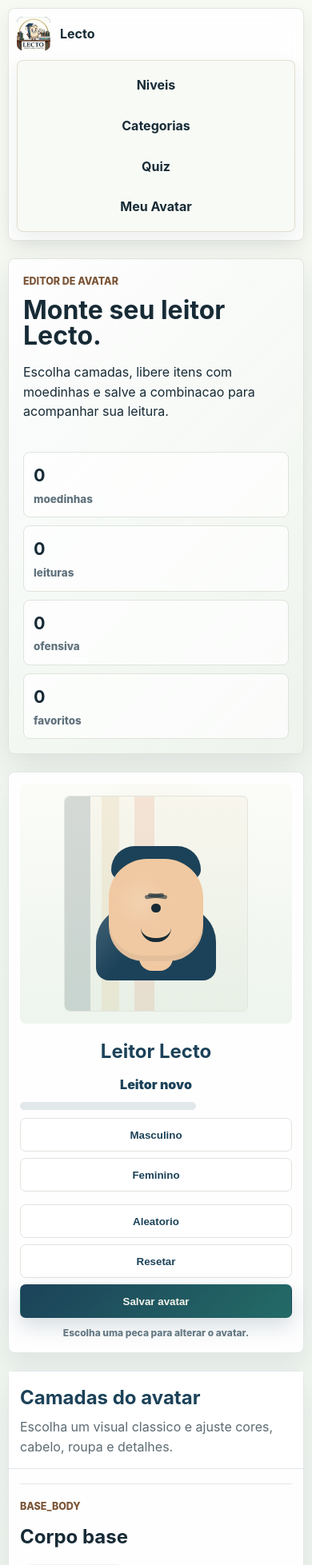
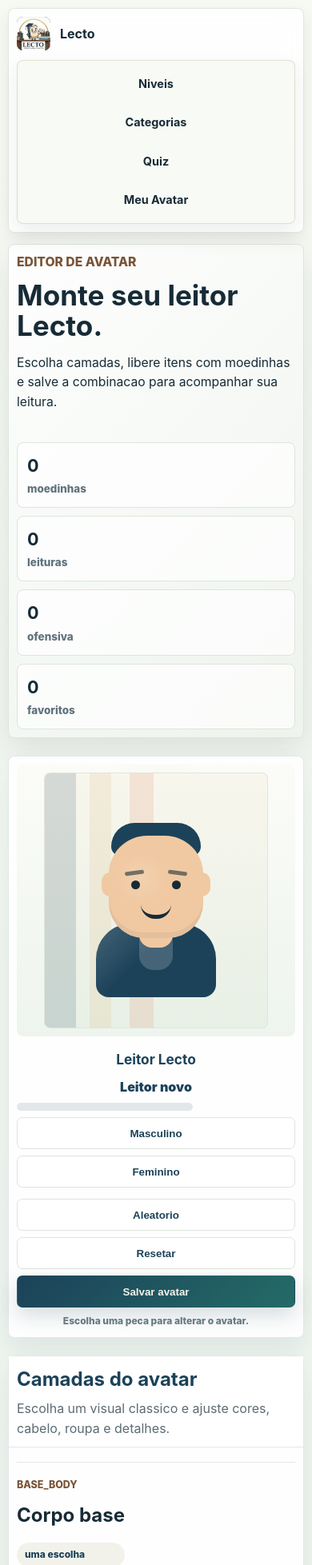
Before and after one commit to EsterLuiza25/Lecto, a Django app: page /avatar/ in a window 390 px wide. Shown: the top 1957 px of the page at 80% size. Run offline with Django 5.2, Linux system fonts and the light colour scheme; data that the repository does not hold is empty; parts of the project's set-up code (start-up, migrations or seed data) failed here and were passed over.

Commit message:
Atualização

```diff
--- a/lecto/settings.py
+++ b/lecto/settings.py
@@ -228,6 +228,7 @@ STORAGES = {
 
 MEDIA_URL = 'media/'
 MEDIA_ROOT = BASE_DIR / 'media'
+SERVE_MEDIA = env_bool("DJANGO_SERVE_MEDIA", DEBUG)
 
 LOGIN_URL = 'login'
 LOGIN_REDIRECT_URL = 'profile'
--- a/lecto/urls.py
+++ b/lecto/urls.py
@@ -27,5 +27,5 @@ urlpatterns = [
     path('quiz/', include('quiz.urls')),
 ]
 
-if settings.DEBUG:
+if settings.SERVE_MEDIA:
     urlpatterns += static(settings.MEDIA_URL, document_root=settings.MEDIA_ROOT)
--- a/static/css/site.css
+++ b/static/css/site.css
@@ -19,6 +19,10 @@
     box-sizing: border-box;
 }
 
+html {
+    overflow-x: hidden;
+}
+
 body {
     margin: 0;
     background:
@@ -27,6 +31,7 @@ body {
     color: var(--ink);
     font-family: Inter, ui-sans-serif, system-ui, -apple-system, BlinkMacSystemFont, "Segoe UI", Arial, sans-serif;
     line-height: 1.55;
+    overflow-x: hidden;
 }
 
 a {
@@ -1953,6 +1981,7 @@ main,
     grid-template-columns: minmax(280px, 360px) minmax(0, 1fr);
     gap: 22px;
     align-items: start;
+    min-width: 0;
 }
 
 .avatar-builder-card,
@@ -1975,6 +2004,7 @@ main,
     display: grid;
     place-items: center;
     min-height: 360px;
+    width: 100%;
     border-radius: 8px;
     background:
         radial-gradient(circle at 50% 30%, rgba(217, 185, 126, 0.16), transparent 7rem),
@@ -1985,6 +2015,7 @@ main,
 .avatar-layer-canvas {
     position: relative;
     width: min(280px, 82vw);
+    max-width: 100%;
     aspect-ratio: 7 / 8;
     display: grid;
     place-items: center;
@@ -2018,10 +2049,13 @@ main,
     width: 100%;
     height: 100%;
     display: block;
+    max-width: 100%;
+    pointer-events: none;
 }
 
 .avatar-preview-large--classic {
-    width: min(280px, 100%);
+    width: 280px;
+    max-width: 100%;
     height: 320px;
 }
 
@@ -2079,6 +2113,7 @@ main,
     padding: 20px;
     display: grid;
     gap: 18px;
+    min-width: 0;
     max-height: calc(100vh - 128px);
     overflow-y: auto;
     overscroll-behavior: contain;
@@ -2462,6 +2501,10 @@ main,
         overflow: visible;
         overscroll-behavior: auto;
     }
+
+    .avatar-hero--modern {
+        align-items: start;
+    }
 }
 
 @media (max-width: 640px) {
@@ -2479,6 +2522,49 @@ main,
     .site-header {
         gap: 12px;
         padding: 10px;
+        position: static;
+    }
+
+    .site-footer {
+        gap: 8px;
+        padding-bottom: 86px;
+        text-align: center;
+    }
+
+    .mascot-corner {
+        right: 10px;
+        bottom: 10px;
+        width: auto;
+    }
+
+    .mascot-button {
+        width: 64px;
+        min-height: 64px;
+        padding: 6px;
+        border-radius: 999px;
+    }
+
+    .mascot-button img {
+        width: 48px;
+        height: 38px;
+        border-radius: 999px;
+    }
+
+    .mascot-button span {
+        position: absolute;
+        width: 1px;
+        height: 1px;
+        overflow: hidden;
+        clip: rect(0 0 0 0);
+        white-space: nowrap;
+    }
+
+    .mascot-chat {
+        width: min(300px, calc(100vw - 20px));
+    }
+
+    body.avatar-screen .mascot-corner {
+        display: none;
     }
 
     .main-nav {
@@ -2492,6 +2578,7 @@ main,
         min-width: 0;
         padding: 10px 8px;
         text-align: center;
+        font-size: 0.9rem;
     }
 
     .hero-panel,
@@ -2541,6 +2628,21 @@ main,
         padding: 18px;
     }
 
+    .avatar-hero h1,
+    .avatar-hero--modern h1,
+    .quiz-intro h1,
+    .hero-panel h1,
+    .section-heading h1 {
+        font-size: clamp(1.75rem, 9vw, 2.35rem);
+        line-height: 1.08;
+    }
+
+    .avatar-hero p,
+    .quiz-intro p,
+    .hero-panel p {
+        font-size: 0.98rem;
+    }
+
     .avatar-stats-strip {
         grid-template-columns: repeat(2, minmax(0, 1fr));
     }
@@ -2551,15 +2653,15 @@ main,
     }
 
     .avatar-layer-stage {
-        min-height: 320px;
+        min-height: 350px;
     }
 
     .avatar-layer-canvas {
-        width: min(250px, 78vw);
+        width: min(280px, 100%);
     }
 
     .avatar-preview-large--classic {
-        height: 292px;
+        height: 320px;
     }
 
     .avatar-preset-switch,
@@ -2575,9 +2677,32 @@ main,
     .avatar-shop-grid {
         grid-template-columns: 1fr;
     }
+
+    .avatar-shop-option {
+        grid-template-columns: 40px minmax(0, 1fr);
+        gap: 9px;
+        padding: 11px;
+    }
+
+    .avatar-shop-art {
+        width: 40px;
+    }
+
+    .avatar-shop-state {
+        width: 100%;
+        border-radius: 6px;
+    }
+
+    .profile-list__item {
+        align-items: start;
+    }
 }
 
 @media (max-width: 420px) {
+    main {
+        padding: 14px 0 32px;
+    }
+
     .brand {
         width: 100%;
     }
@@ -2595,14 +2720,58 @@ main,
     }
 
     .avatar-layer-stage {
-        min-height: 300px;
+        min-height: 340px;
     }
 
     .avatar-layer-canvas {
-        width: min(230px, 76vw);
+        width: min(280px, 100%);
     }
 
     .avatar-preview-large--classic {
-        height: 270px;
-    }
-}
+        height: 320px;
+    }
+
+    .avatar-builder-card,
+    .avatar-shop,
+    .avatar-panel,
+    .avatar-hero--modern {
+        padding: 10px;
+    }
+
+    .avatar-shop-head {
+        margin: -10px -10px 0;
+        padding: 10px;
+    }
+
+    .button,
+    .nav-cta {
+        min-height: 40px;
+        padding: 9px 12px;
+    }
+
+    .avatar-builder-card__body {
+        gap: 8px;
+    }
+
+    .avatar-builder-card__body h2 {
+        font-size: 1.08rem;
+    }
+
+    .avatar-rank {
+        margin: 0;
+    }
+}
+
+@media (max-width: 340px) {
+    main,
+    .site-header,
+    .site-footer,
+    .messages {
+        width: min(100% - 12px, 1240px);
+    }
+
+    .avatar-preview-large--classic {
+        transform: scale(0.94);
+        transform-origin: center;
+    }
+}
--- a/templates/base.html
+++ b/templates/base.html
@@ -4,10 +4,20 @@
 <head>
     <meta charset="utf-8">
     <meta name="viewport" content="width=device-width, initial-scale=1">
-    <title>{% block title %}Lecto{% endblock %}</title>
-    <link rel="stylesheet" href="{% static 'css/site.css' %}?v=20260506-responsive1">
+    <title>{% block title %}Lecto - ingl&ecirc;s gamificado por n&iacute;vel e categoria{% endblock %}</title>
+    <meta name="description" content="{% block meta_description %}Pratique ingl&ecirc;s com textos por n&iacute;vel e categoria, quizzes personalizados, vocabul&aacute;rio destacado, moedinhas e avatar para acompanhar sua evolu&ccedil;&atilde;o.{% endblock %}">
+    <meta property="og:type" content="website">
+    <meta property="og:site_name" content="Lecto">
+    <meta property="og:title" content="{% block og_title %}Lecto - ingl&ecirc;s gamificado por n&iacute;vel e categoria{% endblock %}">
+    <meta property="og:description" content="{% block og_description %}Textos curtos, quizzes personalizados, vocabul&aacute;rio destacado e avatar gamificado para evoluir no ingl&ecirc;s todos os dias.{% endblock %}">
+    <meta property="og:url" content="{{ request.build_absolute_uri }}">
+    <meta property="og:image" content="{{ request.scheme }}://{{ request.get_host }}{% static 'img/alexandrinho-web.png' %}">
+    <meta name="twitter:card" content="summary_large_image">
+    <meta name="twitter:title" content="{% block twitter_title %}Lecto - ingl&ecirc;s gamificado por n&iacute;vel e categoria{% endblock %}">
+    <meta name="twitter:description" content="{% block twitter_description %}Leia, responda quizzes, ganhe moedinhas e personalize seu avatar enquanto pratica ingl&ecirc;s no seu ritmo.{% endblock %}">
+    <link rel="stylesheet" href="{% static 'css/site.css' %}?v=20260507-mobileavatar3">
 </head>
-<body>
+<body class="{% block body_class %}{% endblock %}">
     <header class="site-header">
         <a class="brand" href="{% url 'home' %}">
             <span class="brand-mark">
@@ -62,6 +72,6 @@
         <span>Lecto com Alexandrinho</span>
         <span>Textos em ingles para leitores brasileiros.</span>
     </footer>
-    <script src="{% static 'js/lecto.js' %}?v=20260506-launchclean2" defer></script>
+    <script src="{% static 'js/lecto.js' %}?v=20260507-mobileavatar3" defer></script>
 </body>
 </html>
--- a/templates/core/avatar.html
+++ b/templates/core/avatar.html
@@ -2,6 +2,7 @@
 {% load static %}
 
 {% block title %}Meu Avatar - Lecto{% endblock %}
+{% block body_class %}avatar-screen{% endblock %}
 
 {% block content %}
 <section
```
Also changed, not shown: other parts of static/css/site.css (+30 -3 lines), reading/management/commands/prepare_render_media.py (added, +30 -0 lines), static/js/lecto.js (+29 -16 lines), templates/core/home.html (+6 -1 lines), README.md, 1 other file.
